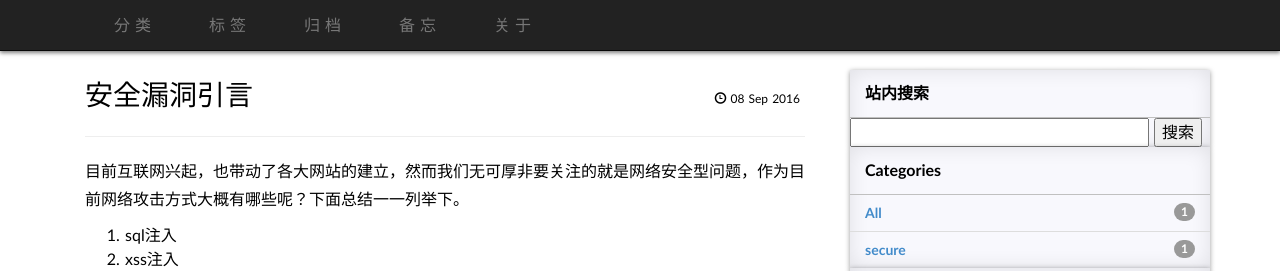
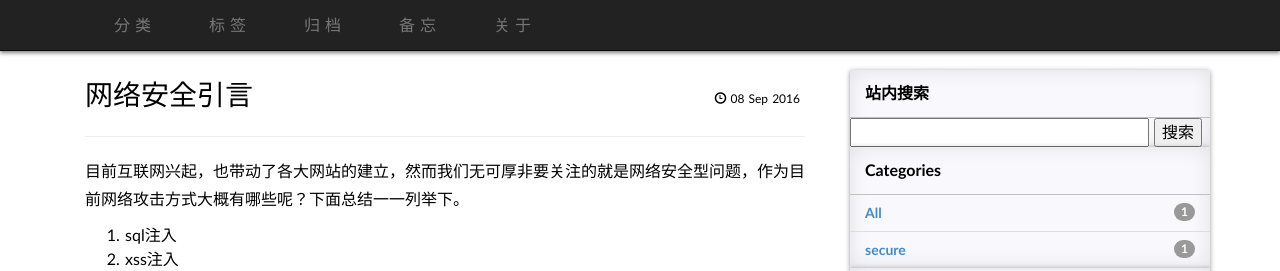
Before and after one commit to wulimin/blog, a Jekyll site: the page built from _posts/2016-09-08-secure-introduce.md, in a window 1280 px wide. Shown: the top 271 px of the page. Built offline with Jekyll 4.4.1, drawn with Linux system fonts in a browser that asks for light colours; nearby versions of some CDN libraries; some web fonts are replaced; library files that are not in the unit come from our copies; comment, search, counter and statistics services are not loaded.

Commit message:
Update 2016-09-08-secure-introduce.md

```diff
--- a/_posts/2016-09-08-secure-introduce.md
+++ b/_posts/2016-09-08-secure-introduce.md
@@ -1,6 +1,6 @@
 ---
 layout:     post
-title:      安全漏洞引言
+title:      网络安全引言
 keywords:   Cache，Asynchronous，Concurrent
 category:   secure
 description:
```
